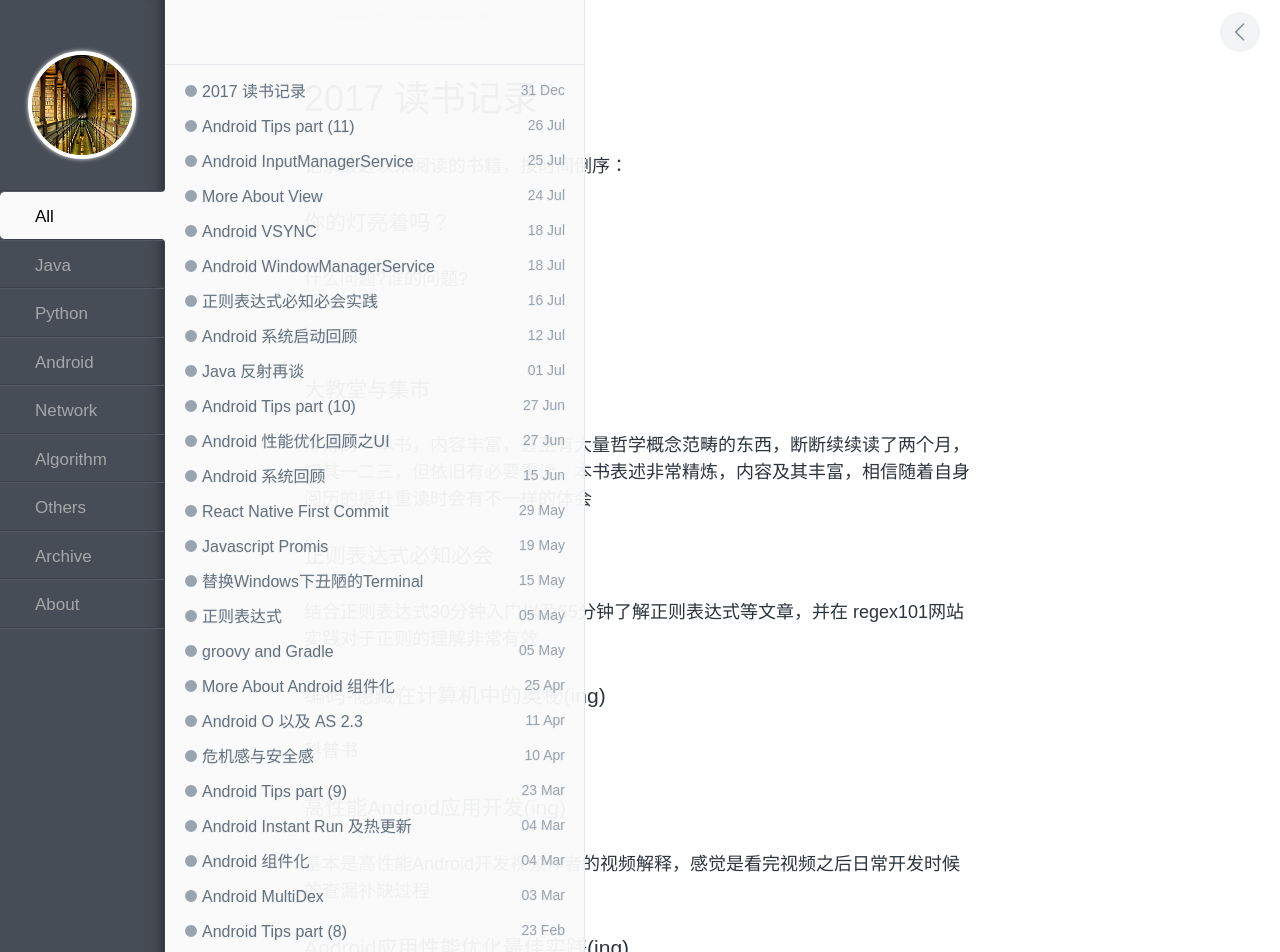
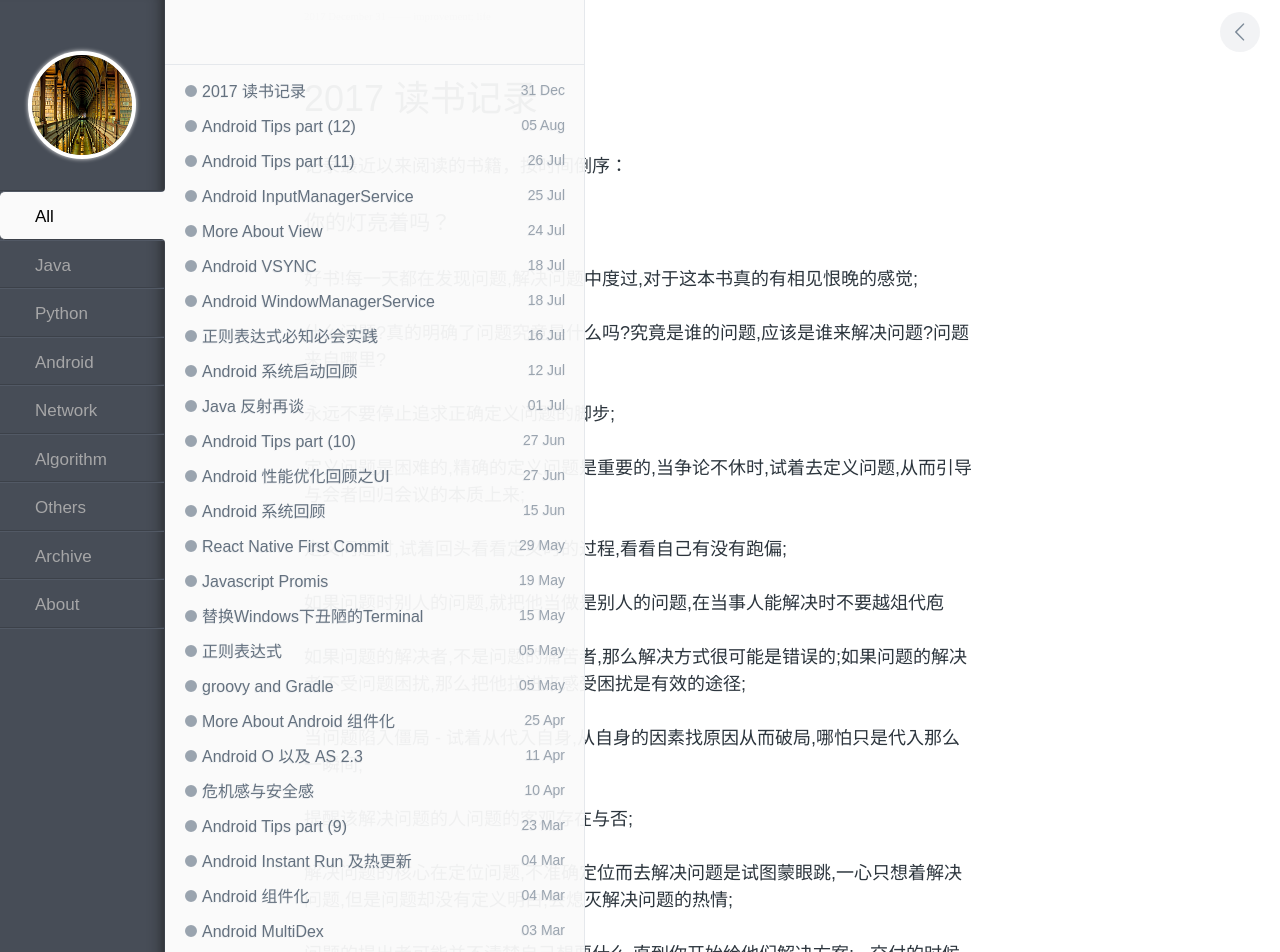
Before and after one commit to enlipan/enlipan.github.io, a Jekyll site: the page built from _posts/2017-12-31-reading-in-2017.md, in a window 1280 px wide. Shown: the top 952 px of the page. Built offline with Jekyll 4.4.1, drawn with Linux system fonts in a browser that asks for light colours; nearby versions of some CDN libraries; comment, search, counter and statistics services are not loaded; some of the changed text lies outside the part shown.

Commit message:
modify pages reading books

```diff
--- a/_posts/2017-12-31-reading-in-2017.md
+++ b/_posts/2017-12-31-reading-in-2017.md
@@ -9,10 +9,34 @@ keywords: [improvement,life]
 
 ### 你的灯亮着吗？
 
-什么问题?谁的问题?
+好书!每一天都在发现问题,解决问题中度过,对于这本书真的有相见恨晚的感觉;
 
-ing
+什么问题?真的明确了问题究竟是什么吗?究竟是谁的问题,应该是谁来解决问题?问题来自哪里?
 
+永远不要停止追求正确定义问题的脚步;
+
+定义问题是困难的,精确的定义问题是重要的,当争论不休时,试着去定义问题,从而引导与会者回归会议的本质上来;
+
+定义问题时,试着回头看看定义时的过程,看看自己有没有跑偏;
+
+如果问题时别人的问题,就把他当做是别人的问题,在当事人能解决时不要越俎代庖
+
+如果问题的解决者,不是问题的痛苦者,那么解决方式很可能是错误的;如果问题的解决者不受问题困扰,那么把他拉进来感受困扰是有效的途径;
+
+当问题陷入僵局 - 试着从代入自身,从自身的因素找原因从而破局,哪怕只是代入那么一瞬间;
+
+提醒该解决问题的人问题的客观存在与否;
+
+解决问题的核心在定位问题,不准确定位而去解决问题是试图蒙眼跳,一心只想着解决问题,但是问题却没有定义明白,会熄灭解决问题的热情;
+
+问题的提出者可能并不清楚自己想要什么,直到你开始给他们解决方案; -  交付的时候才发现客户的想要的需求并不是你所理解的需求,事实上客户其实无法描述他们说要的需求;
+
+事实上,从本质上看,想要真正解决问题的人并不多,只有真正饱受问题困扰的人才会明白解决问题的紧要性;
+
+在解决问题时,对自己要忠实,不要自己欺骗自己,要时刻提醒自己真正的问题究竟什么?
+
+{:.center}
+![你的灯](http://upload-images.jianshu.io/upload_images/3435988-a5cde75d594b4415.jpg?imageMogr2/auto-orient/strip%7CimageView2/2/w/1240)
 
 ### 大教堂与集市
 
```
Also changed, not shown: _posts/2017-08-05-android-tips-12.md (added, +37 -0 lines).
